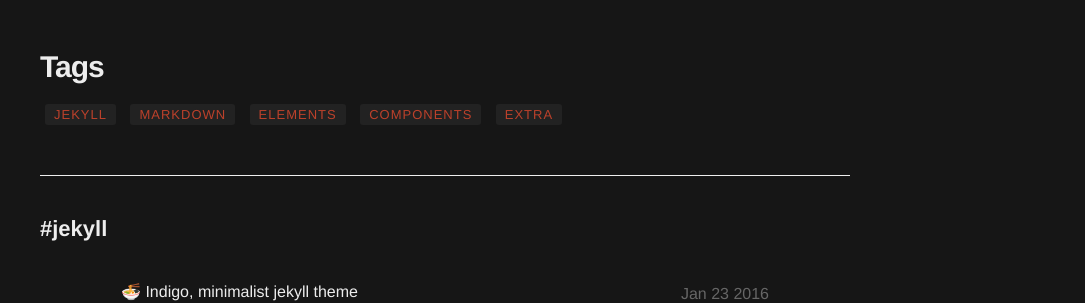
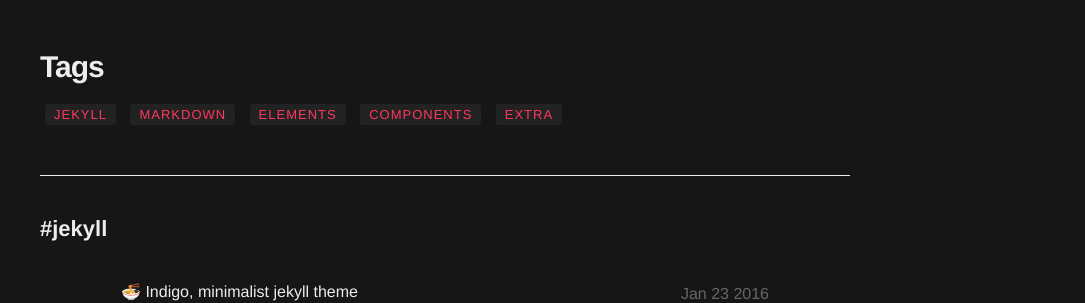
Before and after one commit to simonliu99/simonliu99.github.io, a Jekyll site: the page built from tags.html, in a window 1280 px wide. Shown: the part 612-915 px from the top of the page, without its empty margins (195-1280 px from the left). Built offline with Jekyll 4.4.1, drawn with Linux system fonts in a browser that asks for light colours; nearby versions of some CDN libraries; emoji names are drawn with the system emoji font.

Commit message:
Change favicon and site palette

```diff
--- a/_sass/base/variables-dark.sass
+++ b/_sass/base/variables-dark.sass
@@ -1,7 +1,7 @@
 $fontSans: "Helvetica Neue", Helvetica, Arial, sans-serif
 $fontMonospace: "Consolas", Liberation Mono, Menlo, Courier, monospace
 
-$alpha: #bc412b // originally #aaa
+$alpha: #ff3860 // originally #aaa
 $beta: #ededed
 $gama: #666
 $delta: #ededed // originally #9300ff
```
Also changed, not shown: assets/images/favicon/apple-touch-icon-114x114.png, assets/images/favicon/apple-touch-icon-120x120.png, assets/images/favicon/apple-touch-icon-144x144.png, assets/images/favicon/apple-touch-icon-152x152.png, assets/images/favicon/apple-touch-icon-57x57.png, assets/images/favicon/apple-touch-icon-60x60.png, assets/images/favicon/apple-touch-icon-72x72.png, assets/images/favicon/apple-touch-icon-76x76.png, assets/images/favicon/favicon-128.png, assets/images/favicon/favicon-16x16.png, assets/images/favicon/favicon-196x196.png, assets/images/favicon/favicon-32x32.png, assets/images/favicon/favicon-96x96.png, assets/images/favicon/favicon.ico, 5 more files.
